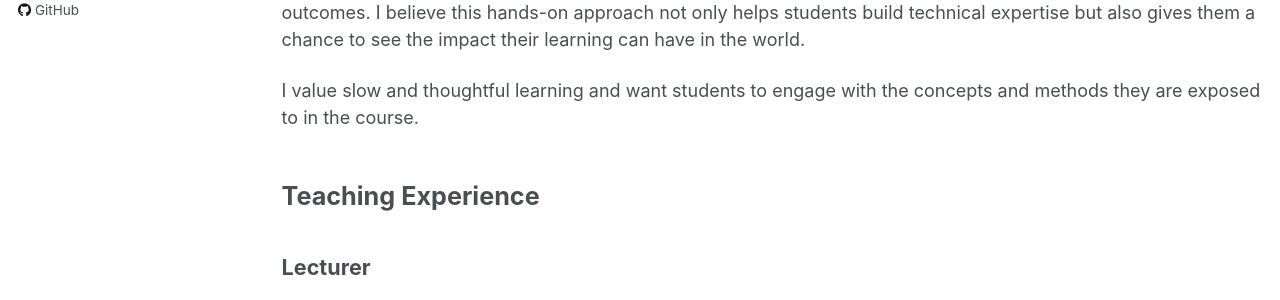
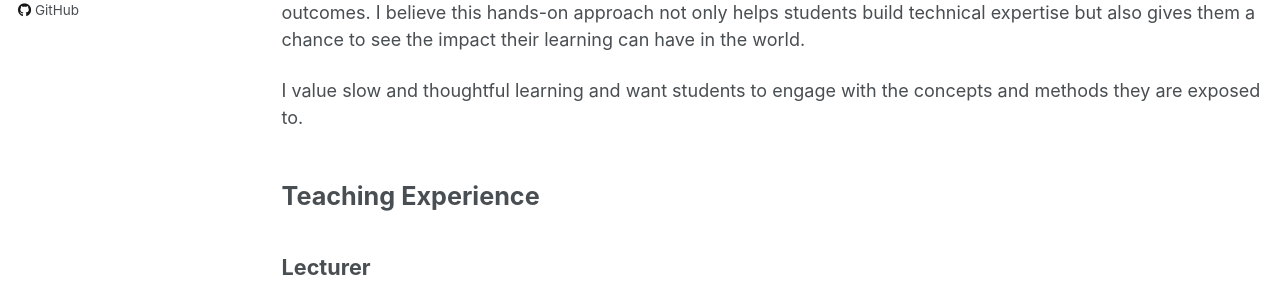
Before and after one commit to Mohsnmonji/mohsnmonji.github.io, a Jekyll site: the page built from _pages/teaching.html, in a window 1280 px wide and 900 px high. Shown: the part 396-696 px from the top of the window. Built offline with Jekyll 4.4.1, drawn with Linux system fonts in a browser that asks for light colours.

Commit message:
Update teaching.html

```diff
--- a/_pages/teaching.html
+++ b/_pages/teaching.html
@@ -10,7 +10,7 @@ author_profile: true
 
   <p>In my courses, I incorporate <strong>experiential learning</strong> to provide students with more opportunities to work with real-world data to examine topics such as income inequality, food insecurity, housing, and disparities in health outcomes. I believe this hands-on approach not only helps students build technical expertise but also gives them a chance to see the impact their learning can have in the world.</p>
 
-  <p>I value slow and thoughtful learning and want students to engage with the concepts and methods they are exposed to in the course.</p>
+  <p>I value slow and thoughtful learning and want students to engage with the concepts and methods they are exposed to.</p>
 
 
 <h2>Teaching Experience</h2>
```
